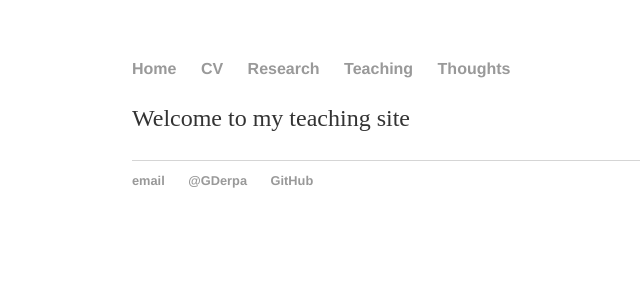
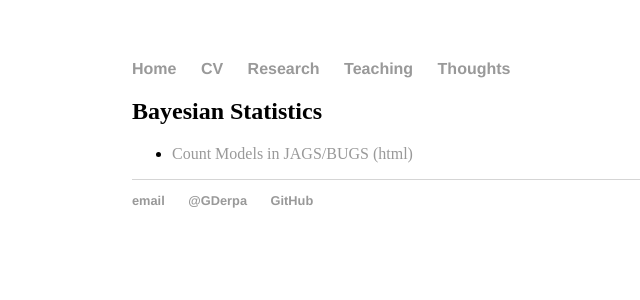
Before and after one commit to georgederpa/georgederpa, a Jekyll site: the page built from teaching/index.md, in a window 1280 px wide. Shown: the top 300 px of the page, without its empty margins (60-700 px from the left). Built offline with Jekyll 4.4.1, drawn with Linux system fonts in a browser that asks for light colours; our own code applies the rules of GitHub Pages for plain Markdown files.

Commit message:
Update index.md

```diff
--- a/teaching/index.md
+++ b/teaching/index.md
@@ -1 +1,2 @@
-Welcome to my teaching site
+## Bayesian Statistics
+* [Count Models in JAGS/BUGS (html)](/teaching/countModels.html)
```
